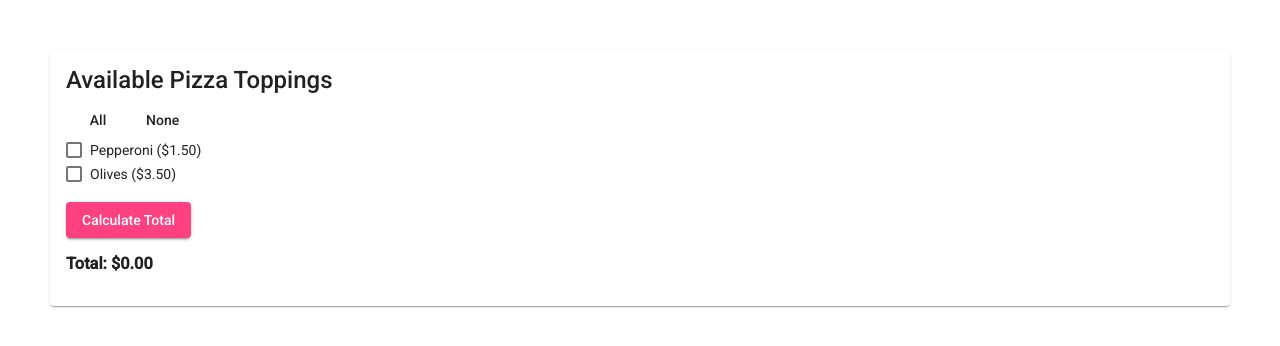
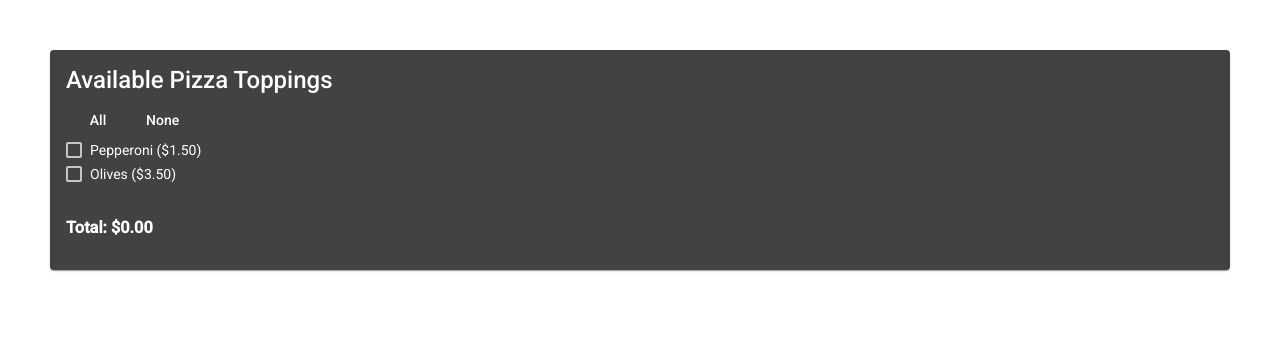
Before and after one commit to 2019-fall-jsf-th/components, an Angular app: page / in a window 1280 px wide. Shown: the top 346 px of the page. Built offline with nearby package versions, Linux system fonts and the light colour scheme.

Commit message:
Automatic total calculations

```diff
--- a/angular.json
+++ b/angular.json
@@ -24,7 +24,7 @@
               "src/assets"
             ],
             "styles": [
-              "./node_modules/@angular/material/prebuilt-themes/indigo-pink.css",
+              "./node_modules/@angular/material/prebuilt-themes/pink-bluegrey.css",
               "src/styles.css"
             ],
             "scripts": []
@@ -90,7 +90,7 @@
               "src/assets"
             ],
             "styles": [
-              "./node_modules/@angular/material/prebuilt-themes/indigo-pink.css",
+              "./node_modules/@angular/material/prebuilt-themes/pink-bluegrey.css",
               "src/styles.css"
             ],
             "scripts": []
--- a/src/app/pizza-topping/pizza-topping.component.html
+++ b/src/app/pizza-topping/pizza-topping.component.html
@@ -23,13 +23,6 @@
         </div>
         <br>
         <div>
-            <button
-                mat-raised-button
-                color="accent"
-                (click)='calculateTotal()'
-            >
-                Calculate Total
-            </button>
             <h3>Total: {{ total | currency }}</h3>
         </div>
     </mat-card-content>
--- a/src/app/pizza-topping/pizza-topping.component.ts
+++ b/src/app/pizza-topping/pizza-topping.component.ts
@@ -33,9 +33,19 @@ export class PizzaToppingComponent implements OnInit {
     console.log(this.availablePizzaToppings);
   }
 
-  total = 0;
-  calculateTotal() {
-    this.total = this.availablePizzaToppings
+  // total = 0;
+  // calculateTotal() {
+  //   this.total = this.availablePizzaToppings
+  //     .filter(x => x.checked)
+  //     .reduce(
+  //       (acc, x) => acc + x.price
+  //       , 0
+  //     )
+  //   ;
+  // }
+
+  get total() {
+    return this.availablePizzaToppings
         .filter(x => x.checked)
         .reduce(
           (acc, x) => acc + x.price
```
Lines whose indentation alone changed are shown as unchanged.
